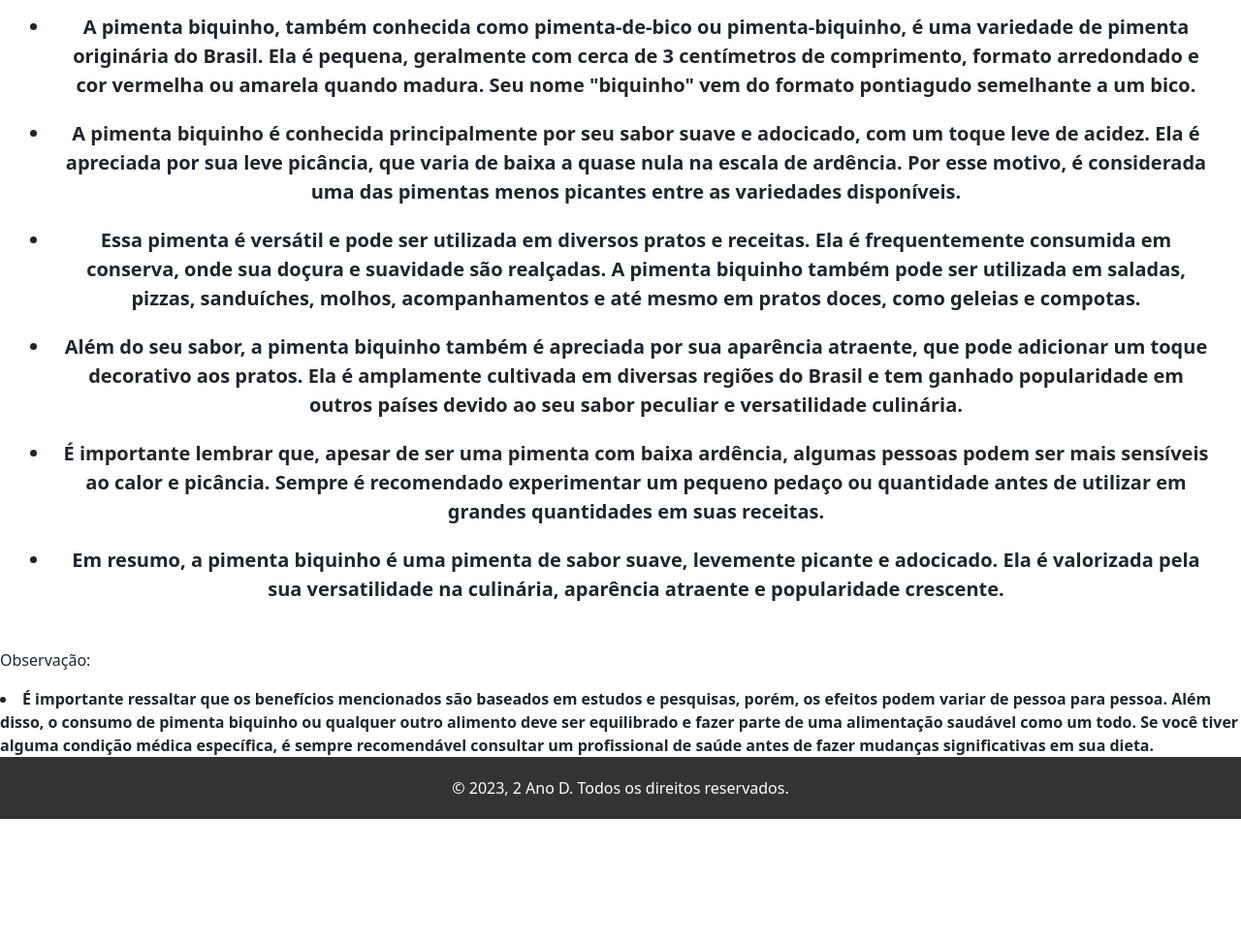
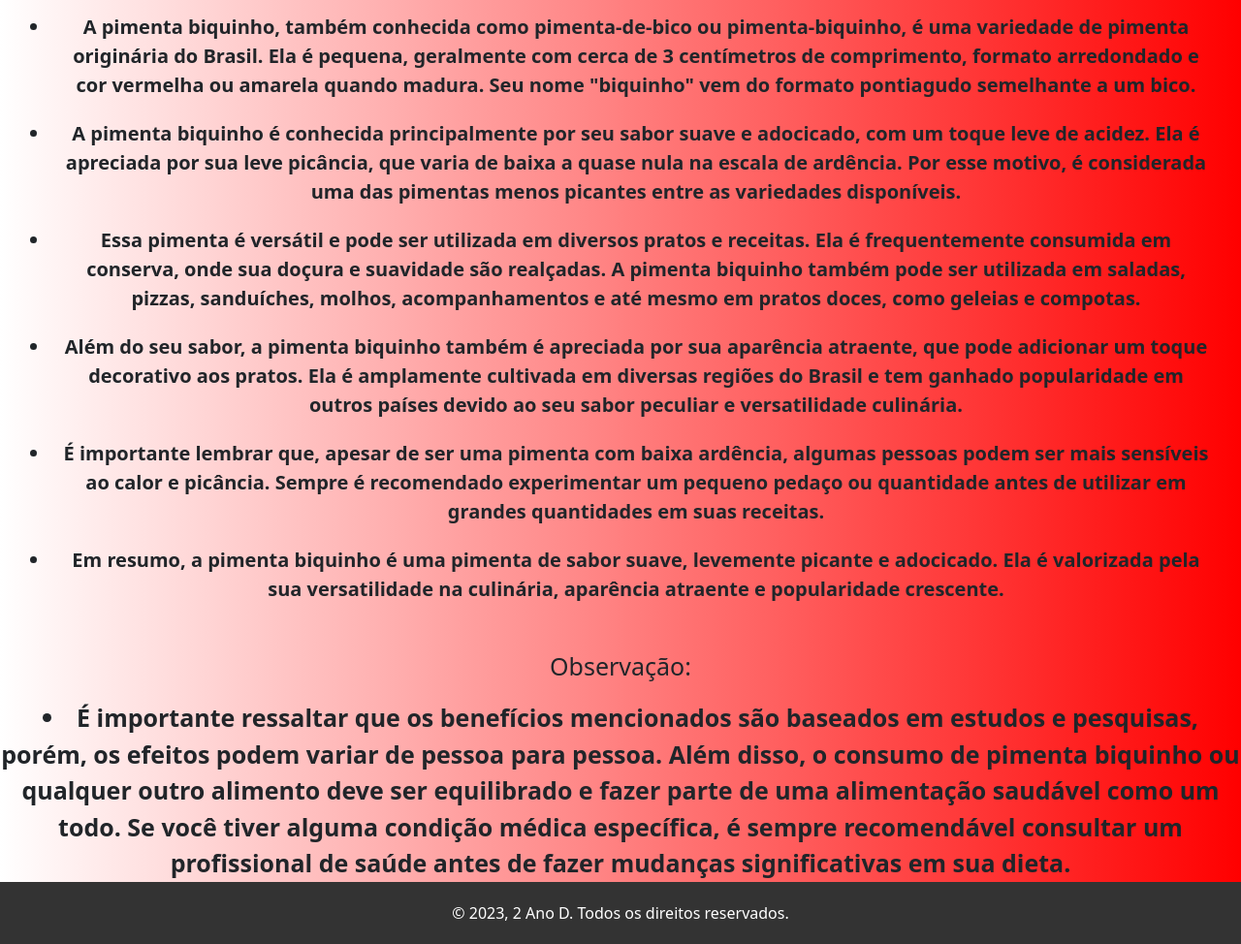
Before and after one commit to Vitinn044/New-2D, a website: page index.html in a window 1280 px wide. Shown: the part 619-1593 px from the top of the page at 97% size. Before the commit the page ends 1464 px from the top, so only its background shows below. Drawn offline with nearby package versions, Linux system fonts and the light colour scheme.

Commit message:
Add files via upload

```diff
--- a/css/beneficios.css
+++ b/css/beneficios.css
@@ -2,6 +2,7 @@ body {
     margin: 0;
     padding: 0;
     background-color: #f1f1f1;
+    background: linear-gradient(to left, #FF0000, #FFFFFF  )
   }
 
   .button-container {
@@ -78,7 +79,7 @@ body {
 }
 
 .obss {
-    color: red;
+    color: #8d00f2  ;
 }
 
   .footer {
--- a/css/photos.css
+++ b/css/photos.css
@@ -2,6 +2,7 @@ body {
     margin: 0;
     padding: 0;
     background-color: #f1f1f1;
+    background: linear-gradient(to left, #FF0000, #FFFFFF  )
   }
 
   .button-container {
--- a/css/style.css
+++ b/css/style.css
@@ -3,6 +3,7 @@ body {
     margin: 0;
     padding: 0;
     background-color: #f1f1f1;
+    background: linear-gradient(to left, #FF0000, #FFFFFF  )
   }
 
   .button-container {
@@ -75,6 +76,11 @@ header {
   margin: 0;
 }
 
+.observ {
+ text-align: center;
+ font-size: 25px;
+}
+
 ::-webkit-scrollbar {
     width: 10px; /* Largura da barra de rolagem */
   }
```
Also changed, not shown: pagina3.html (+5 -1 lines).
